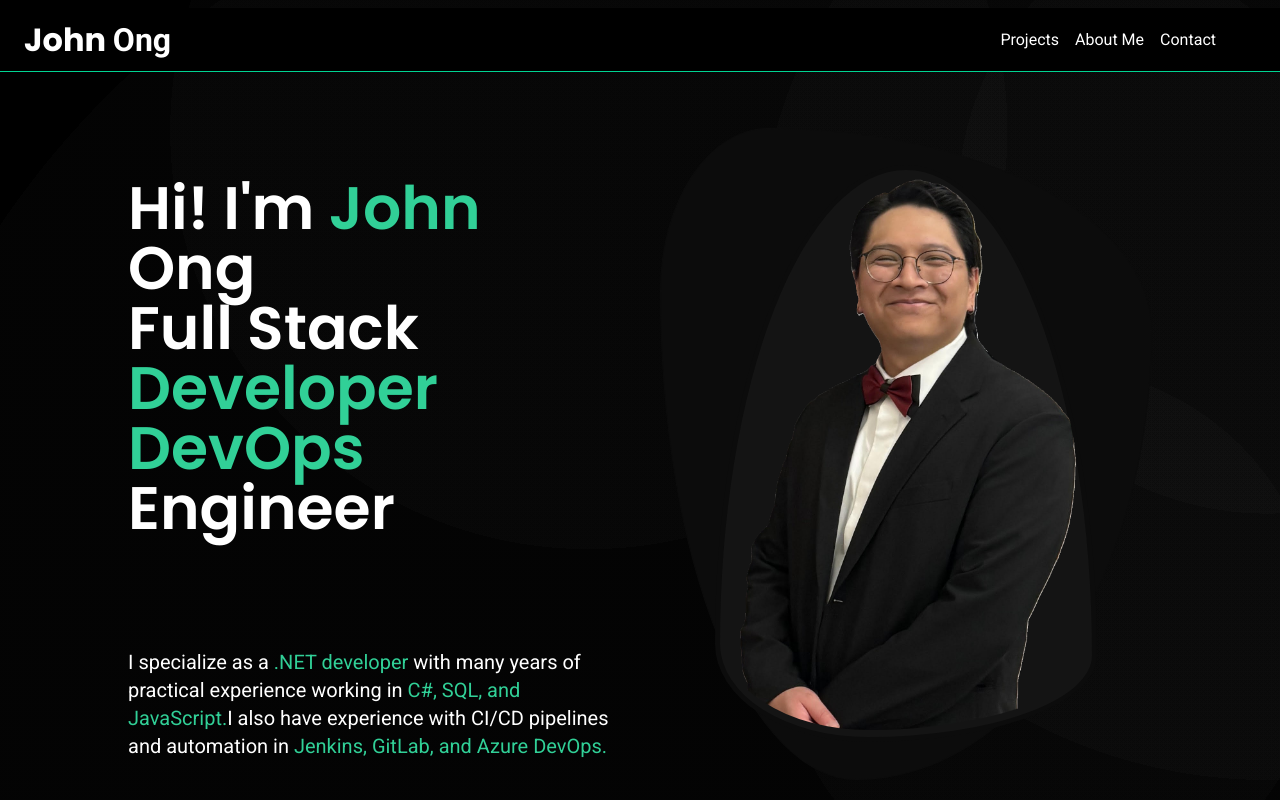
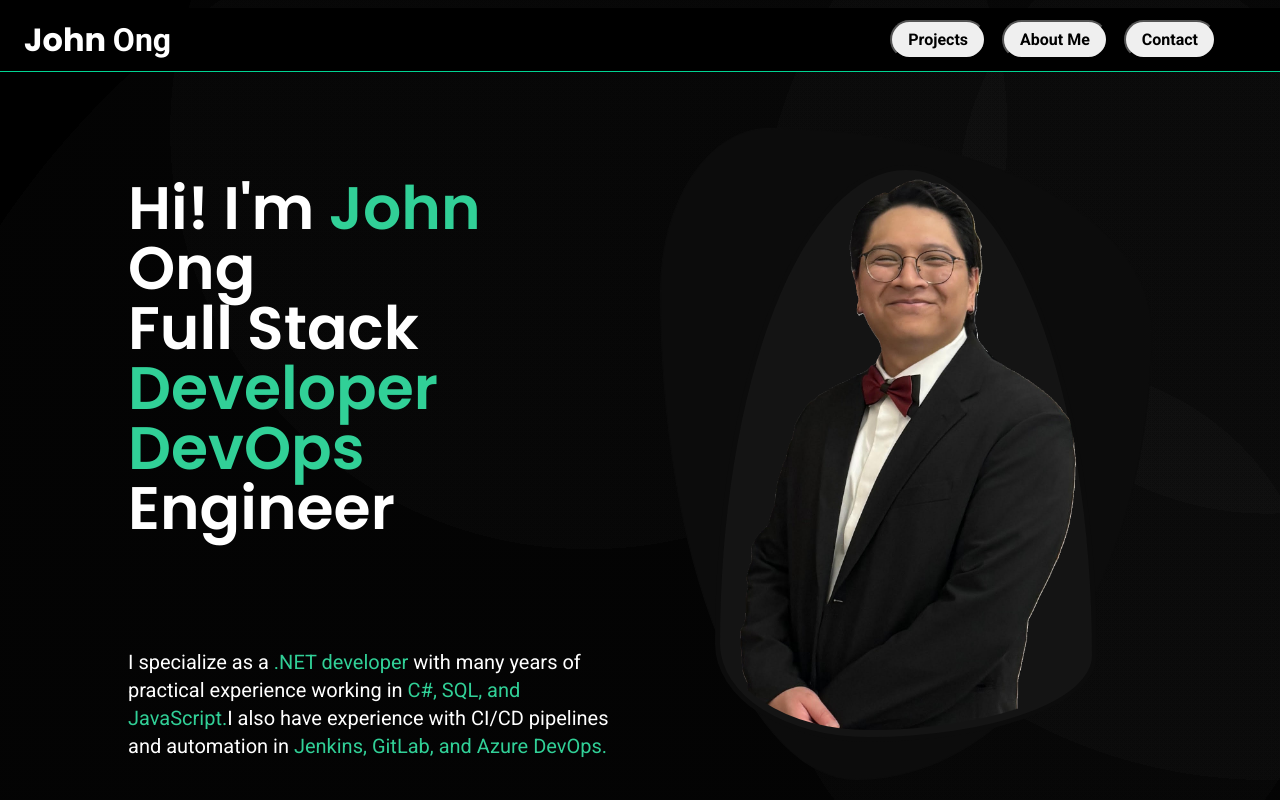
Before and after one commit to Johno2017/johnoportfolio, a React (Vite) app: page / in a window 1280 px wide. Shown: the top 800 px of the page. Built offline with nearby package versions, Linux system fonts and the light colour scheme.

Commit message:
Added in Scroll into view

```diff
--- a/src/components/Header.tsx
+++ b/src/components/Header.tsx
@@ -1,15 +1,23 @@
 import "../styles/Header.css";
+import { motion } from "motion/react";
 
 interface SectionLink {
   name: string;
-  href: string;
+  id: string;
 }
 
 const sections: SectionLink[] = [
-  { name: "Projects", href: "#Projects" },
-  { name: "About Me", href: "#About" },
-  { name: "Contact", href: "#Contact" },
+  { name: "Projects", id: "projects" },
+  { name: "About Me", id: "about" },
+  { name: "Contact", id: "contact" },
 ];
+
+const scrollToSection = (id: string) => {
+  const element = document.getElementById(id);
+  element?.scrollIntoView({
+    behavior: "smooth",
+  });
+};
 
 function Header() {
   return (
@@ -19,9 +27,19 @@ function Header() {
       </h1>
       <div className="tabs">
         {sections.map((section, index) => (
-          <a key={index} href={section.href}>
-            <p>{section.name}</p>
-          </a>
+          <motion.button
+            key={index}
+            onClick={() => {
+              scrollToSection(section.id);
+            }}
+            whileHover={{
+              scale: 1.05,
+              color: "#000000",
+              boxShadow: "5px 5px 5px  #31d097"
+            }}
+          >
+            {section.name}
+          </motion.button>
         ))}
       </div>
     </header>
--- a/src/components/Step.tsx
+++ b/src/components/Step.tsx
@@ -32,7 +32,7 @@ function Step({ href, src, name, description }: Props) {
       variants={stepVariants}
       initial="hidden"
       whileInView="visible"
-      viewport={{ once: true, amount: 0.8 }}
+      viewport={{ once: true, amount: 0.2 }}
       whileHover={{
         scale: 1.05,
         borderColor: "#31d097",
--- a/src/styles/Header.css
+++ b/src/styles/Header.css
@@ -42,11 +42,12 @@
   display: flex;
 }
 
-.tabs > a {
-    color:white;
-    transition-duration: 200ms;
-    text-decoration: none;
-    :hover {
-      color: oklch(76.5% .177 163.223)
-    };
+.tabs > button {
+  font-weight: bold;
+  font-size: 1rem;
+  padding-left: 1rem;
+  padding-right: 1rem;
+  padding-top: .5rem;
+  padding-bottom: .5rem;
+  border-radius: 20px;
 }
```
